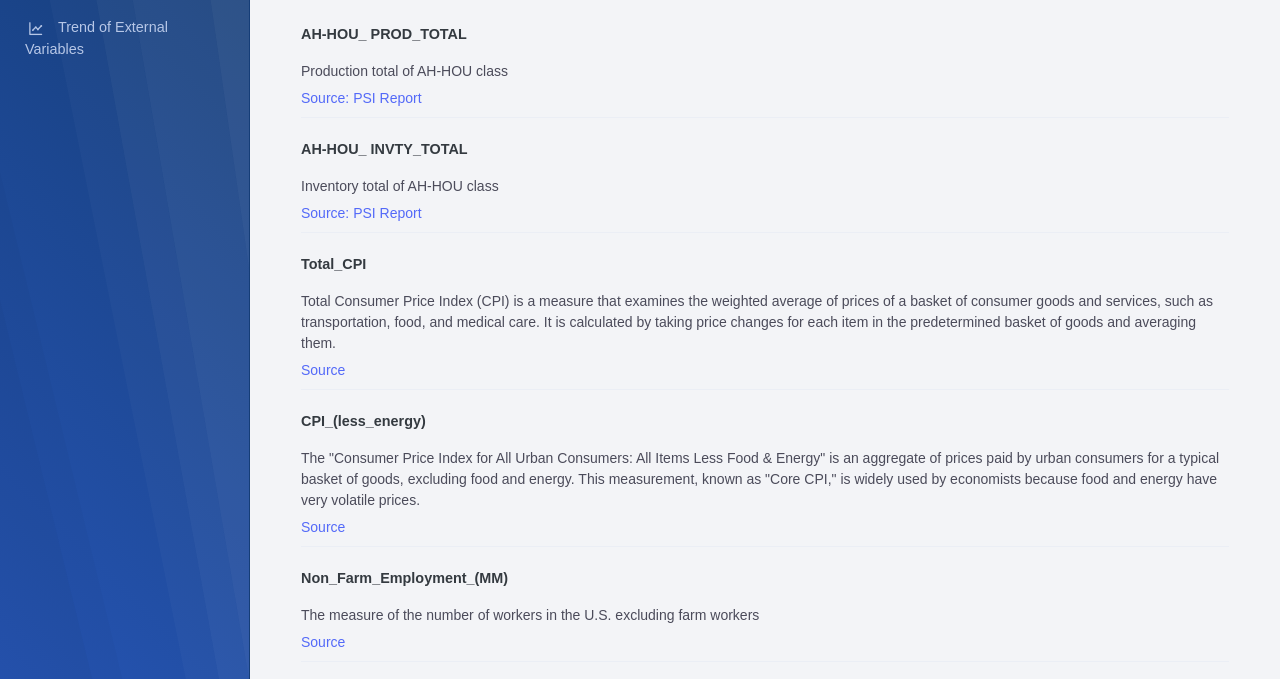
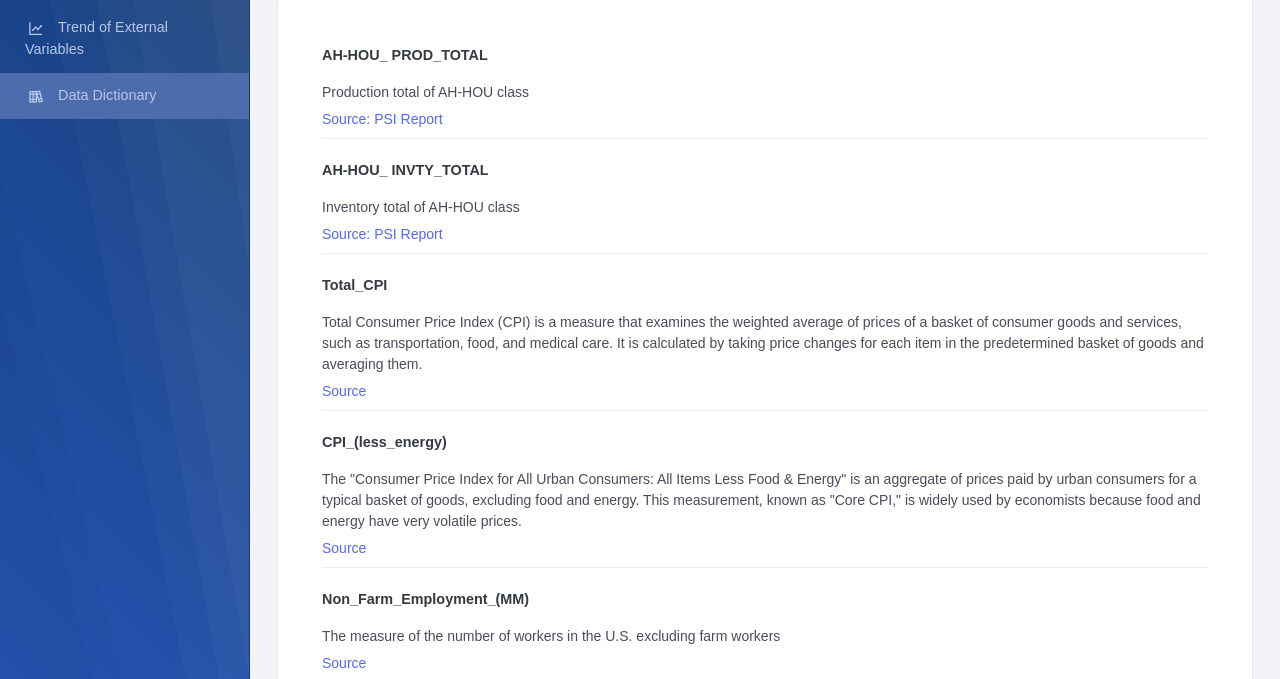
Before and after one commit to fs-asha/goodman, a plain HTML site: page data-dictionary.html in a window 1280 px wide. Both pictures are taken after a click on the button 100 px from the left and 27 px from the top of the page. Shown: the part 96-775 px from the top of the page. Drawn offline with Linux system fonts and the light colour scheme.

Commit message:
Updated UI

```diff
--- a/data-dictionary.html
+++ b/data-dictionary.html
@@ -131,6 +131,13 @@
                             </a>
                         </li>
 
+                        <li>
+                            <a href="data-dictionary.html">
+                                <i class="uil uil-books" style="font-size: small;"></i>
+                                <span> Data Dictionary </span>
+                            </a>
+                        </li>
+
                     </ul>
 
                 </div>
@@ -175,6 +182,8 @@
                     </div>
                     <div class="row">
                         <div class="col-md-12">
+                           <div class="card">
+                            <div class="card-body">
                                 <div class="py-1 px-3 data-dict-set">
                                     <h6 class="fw-bold mt-3 mb-2 pb-1">AH-HOU_ PROD_TOTAL</h6>
                                     <p class="mb-1">Production total of AH-HOU class</p>
@@ -205,11 +214,13 @@
                                 </div>
                             </div>
                            </div>
+                        </div>
+                    </div>
                     <!-- End: Flex Tabs -->
 
                     <!-- Load more: Button -->
                     <div class="row">
-                        <div class="col-md-12 text-center">
+                        <div class="col-md-12 text-center mb-2">
                             <button class="btn btn-primary">Show more</button>
                         </div>
                     </div>
```
Also changed, not shown: external_variable_trend.html (+7 -0 lines), landing.html (+7 -0 lines). Lines whose indentation alone changed are shown as unchanged.
